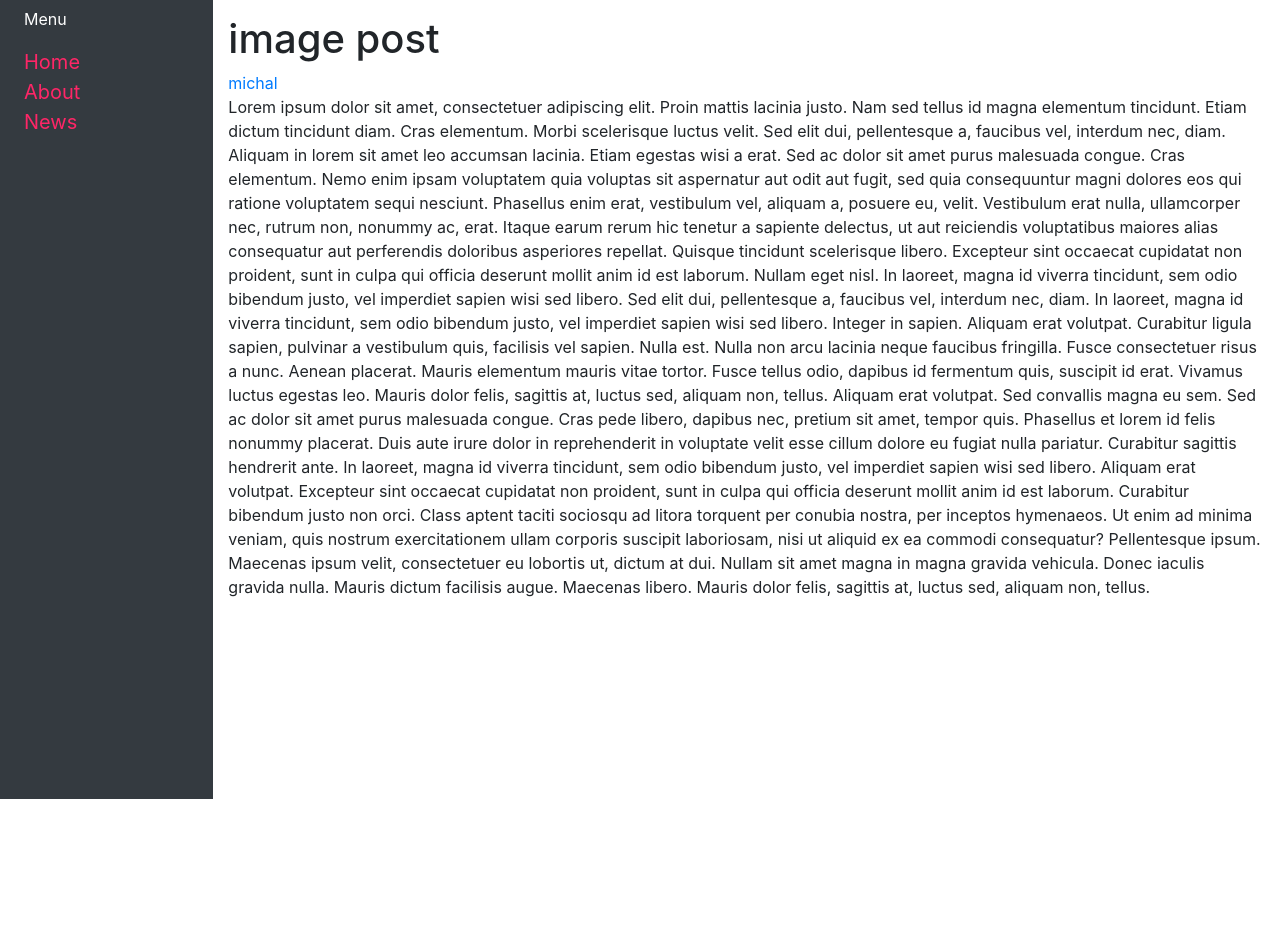
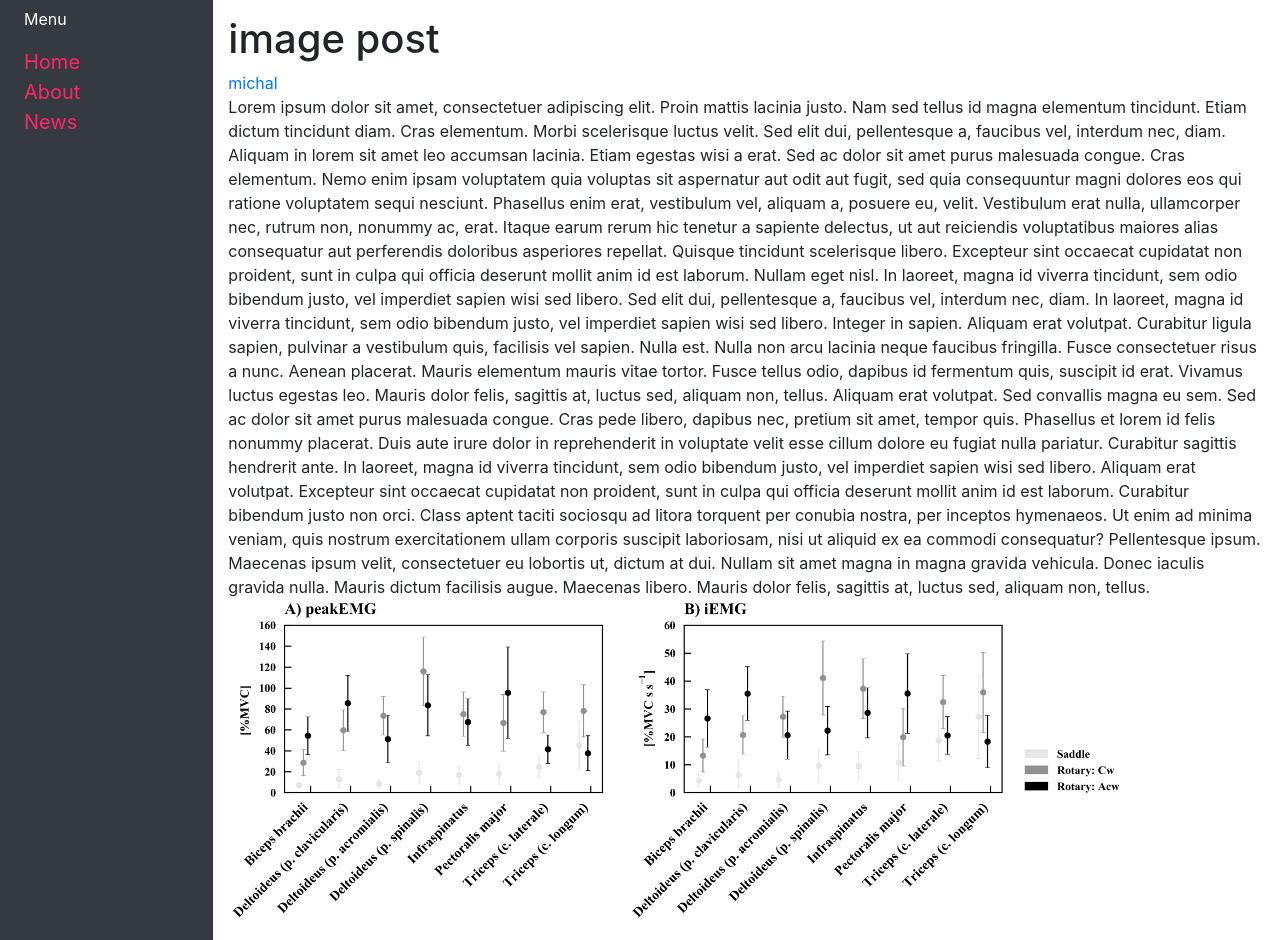
Before and after one commit to MichalStruska/AnthroWeb, a Django app: page /article/9 in a window 1280 px wide. Shown: the part 87-1027 px from the top of the page. Before the commit the page ends 886 px from the top, so only its background shows below. Run offline with Django 3.2, Linux system fonts and the light colour scheme; data comes from the database, SQL or seed files in the repository; both versions use the stored data as it was after the commit.

Commit message:
added image to article

```diff
--- a/blog/models.py
+++ b/blog/models.py
@@ -15,6 +15,7 @@ class Post(models.Model):
     content = models.TextField()
     created_on = models.DateTimeField(auto_now_add=True)
     status = models.IntegerField(choices=STATUS, default=0)
+    article_image = models.ImageField(null = True, blank = True, upload_to = "images/")
 
     class Meta:
         ordering = ['-created_on']
--- a/blog/static/css/main03.css
+++ b/blog/static/css/main03.css
@@ -24,3 +24,31 @@
     color: rgb(255, 38, 103) !important;
     font-size: 20px;
 }
+
+.article-image
+{
+    max-width: 100%;
+    height: auto;
+    left: 0px;
+    right: 0px;
+}
+
+img
+{
+    width: 20px;
+    height: 20px;
+}
+
+.news-image
+{
+    width: 100px;
+    height: 100px;
+    background-size:100% 100%;
+}
+
+.article-image
+{
+    width: 900px;
+    height: auto;
+    background-size:100% 100%;
+}
--- a/blog/templates/blog/article_detail.html
+++ b/blog/templates/blog/article_detail.html
@@ -4,4 +4,7 @@
     <h1><a class="article-title">{{ post.title }}</a></h1>
     <a class="mr-2" href="#">{{ post.author }}</a></br>
     {{ post.content }}
+    {% if post.article_image %}
+        <img src="{{post.article_image.url}}" class="article-image">
+    {% endif %}
 {% endblock content %}
--- a/blog/templates/blog/news.html
+++ b/blog/templates/blog/news.html
@@ -3,6 +3,6 @@
 {% block content %}
     <h1>News page</h1>
     <br/> <a href='/about'>About</a>
-    <link rel="stylesheet" href="{% static "css/main.css" %}" />
-    <img src="{% static "images/Cursor03a.png" %}" alt="Picture of an arrow" />
+    <link rel="stylesheet" href="{% static "css/main03.css" %}" />
+    <img class="news-image" src="{% static "images/Cursor03a.png" %}" alt="Picture of an arrow" />
 {% endblock content %}
--- a/django_project/settings.py
+++ b/django_project/settings.py
@@ -124,6 +124,9 @@ USE_TZ = True
 STATIC_PATH = os.path.join(BASE_DIR,'blog','static')
 
 STATIC_URL = '/static/'
+MEDIA_URL = '/media/'
+
+MEDIA_ROOT = os.path.join(BASE_DIR, 'media')
 
 STATICFILES_DIRS = (
     STATIC_PATH,
--- a/django_project/urls.py
+++ b/django_project/urls.py
@@ -15,8 +15,10 @@ Including another URLconf
 """
 from django.contrib import admin
 from django.urls import path, include
+from django.conf import settings
+from django.conf.urls.static import static
 
 urlpatterns = [
     path('admin/', admin.site.urls),
     path('', include('blog.urls')),
-]
+] + static(settings.MEDIA_URL, document_root=settings.MEDIA_ROOT)
```
Also changed, not shown: blog/migrations/0002_auto_20220618_1257.py (added), blog/static/css/about.css (line endings or trailing spaces), db.sqlite3, media/images/8S_plot_AAPA.png (added), media/images/8S_plot_AAPA_6trhf16.png (added), media/images/8S_plot_AAPA_BsB37tq.png (added), media/images/8S_plot_AAPA_n4wrMP1.png (added).
